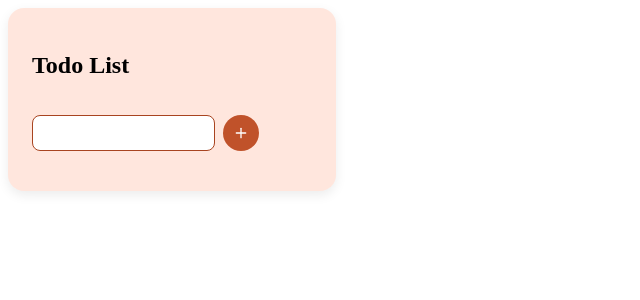
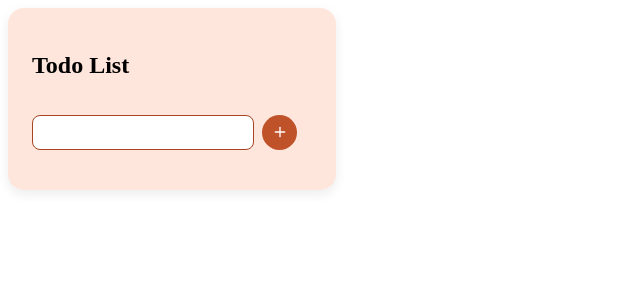
Before and after one commit to ChickenCodeSchool/Js-Team-vert-WildWlaker-P3-G3, a React (Vite) app in the folder client/: page /todo in a window 1280 px wide. Shown: the top 300 px of the page, without its empty margins (0-640 px from the left). Built offline with nearby package versions, Linux system fonts and the light colour scheme; a web font is replaced by a local one.

Commit message:
edit css

```diff
--- a/client/src/components/ToDoList/TodoList.css
+++ b/client/src/components/ToDoList/TodoList.css
@@ -18,6 +18,7 @@
   .task-text {
     border: 0.5px solid #a84420;
     border-radius: 8px;
+    width: 13.5rem;
     outline: none;
   }
 
@@ -29,9 +30,9 @@
     color: white;
     border: none;
     border-radius: 50%;
-    width: 2.25rem;
-    height: 2.25rem;
-    font-size: 1.25rem;
+    width: 2.2rem;
+    height: 2.2rem;
+    font-size: 1.2rem;
     cursor: pointer;
 
     &:hover {
@@ -55,8 +56,8 @@
   .task-checkbox {
     appearance: none;
     flex-shrink: 0;
-    width: 1.125rem;
-    height: 1.125rem;
+    width: 1.1rem;
+    height: 1.1rem;
     border: 2px solid #a84420;
     border-radius: 4px;
     cursor: pointer;
@@ -71,6 +72,7 @@
   .task-name {
     flex: 1;
     min-width: 0;
+    text-wrap: wrap;
     word-break: break-word;
     min-height: 1em;
   }
```
